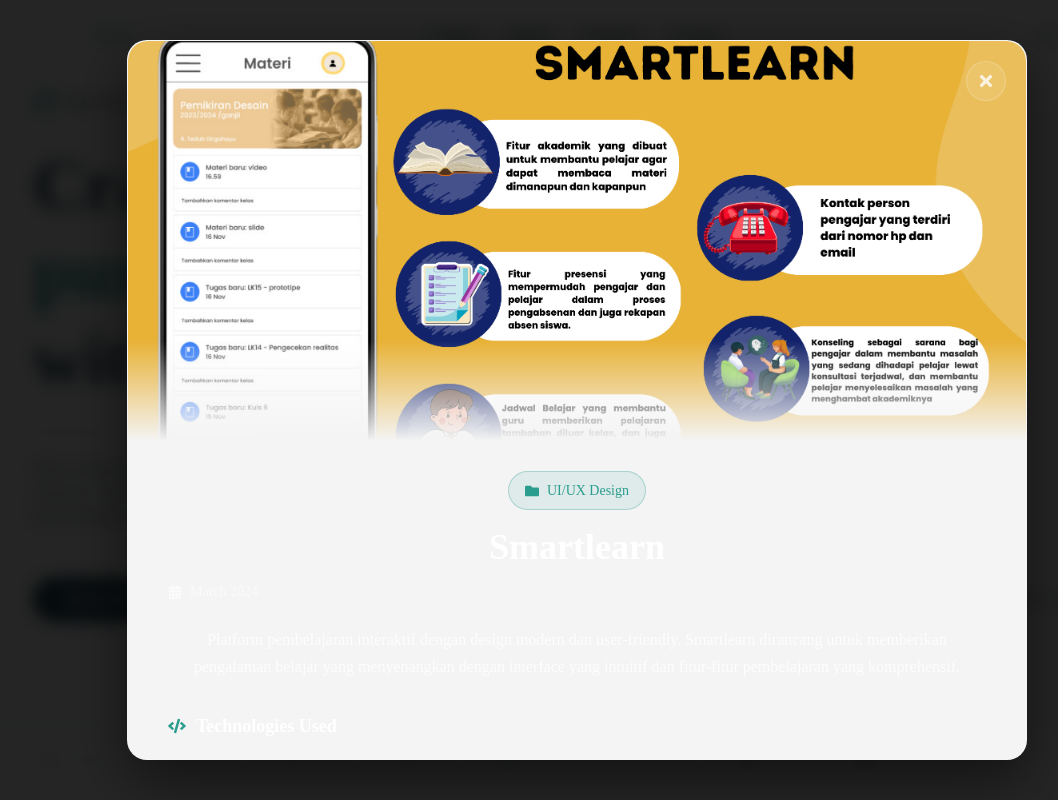
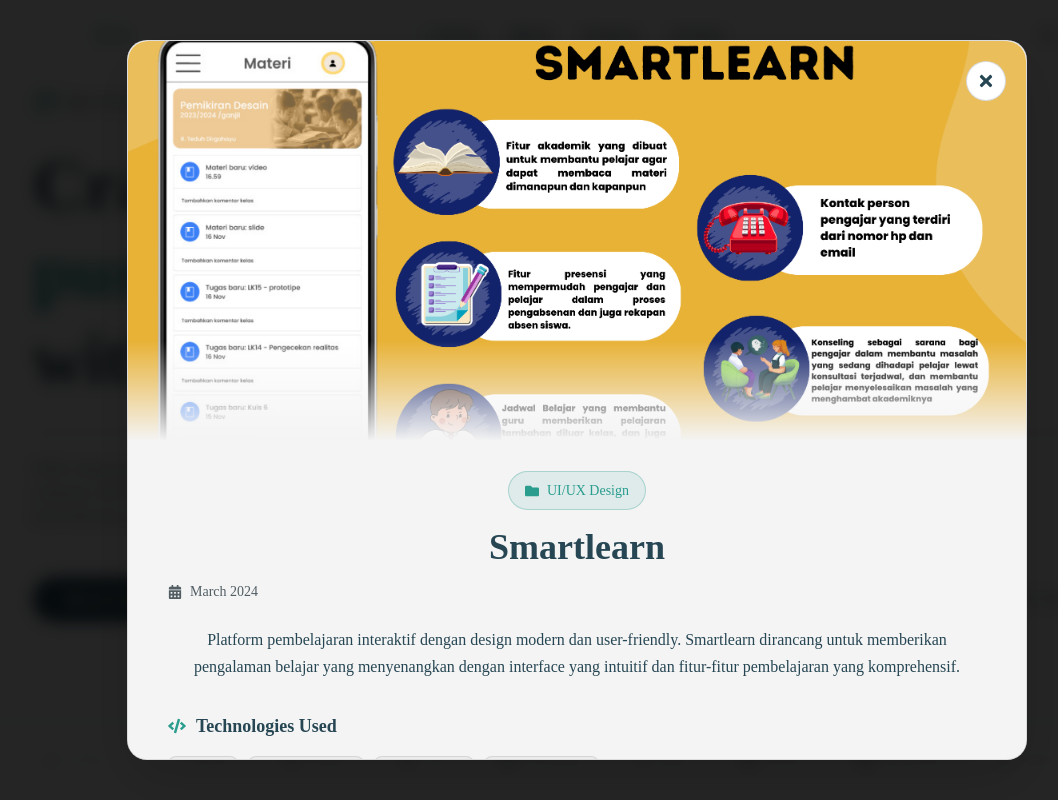
Before and after one commit to Fx-4/portfolio-website, a React (Vite) app: page / in a window 1280 px wide. Both pictures are taken after a click on the element "Smartlearn". Shown: the whole page, without its empty margins (63-1121 px from the left). Built offline with nearby package versions, Linux system fonts and the light colour scheme; no server answers.

Commit message:
fix: Update ProjectModal and focus-cards styles for improved theme consistency

```diff
--- a/src/styles/ProjectModal.css
+++ b/src/styles/ProjectModal.css
@@ -26,8 +26,8 @@
 }
 
 .project-modal-container {
-  background: var(--background, #0a0a0a);
-  border: 1px solid rgba(255, 255, 255, 0.1);
+  background: var(--background);
+  border: 1px solid var(--border-color, rgba(255, 255, 255, 0.1));
   border-radius: 20px;
   max-width: 900px;
   width: 100%;
@@ -36,6 +36,11 @@
   position: relative;
   animation: slideUp 0.4s cubic-bezier(0.16, 1, 0.3, 1);
   box-shadow: 0 20px 60px rgba(0, 0, 0, 0.5);
+}
+
+[data-theme="light"] .project-modal-container {
+  border: 1px solid rgba(0, 0, 0, 0.1);
+  box-shadow: 0 20px 60px rgba(0, 0, 0, 0.15);
 }
 
 @keyframes slideUp {
@@ -73,8 +78,8 @@
   position: absolute;
   top: 20px;
   right: 20px;
-  background: rgba(255, 255, 255, 0.1);
-  border: 1px solid rgba(255, 255, 255, 0.2);
+  background: var(--surface);
+  border: 1px solid var(--border-color, rgba(255, 255, 255, 0.2));
   border-radius: 50%;
   width: 40px;
   height: 40px;
@@ -84,15 +89,23 @@
   cursor: pointer;
   z-index: 10;
   transition: all 0.3s ease;
-  color: rgba(255, 255, 255, 0.8);
+  color: var(--text);
   font-size: 18px;
 }
 
+[data-theme="light"] .project-modal-close {
+  border: 1px solid rgba(0, 0, 0, 0.15);
+}
+
 .project-modal-close:hover {
-  background: rgba(255, 255, 255, 0.2);
-  border-color: rgba(255, 255, 255, 0.4);
+  background: var(--surface-hover, rgba(255, 255, 255, 0.2));
+  border-color: var(--brand-primary);
   transform: rotate(90deg);
-  color: white;
+  color: var(--brand-primary);
+}
+
+[data-theme="light"] .project-modal-close:hover {
+  background: rgba(0, 0, 0, 0.05);
 }
 
 /* Modal Content */
@@ -123,7 +136,7 @@
   left: 0;
   right: 0;
   height: 100px;
-  background: linear-gradient(to top, var(--background, #0a0a0a), transparent);
+  background: linear-gradient(to top, var(--background), transparent);
 }
 
 /* Project Details */
@@ -160,7 +173,7 @@
 .project-modal-title {
   font-size: clamp(28px, 4vw, 36px);
   font-weight: 700;
-  color: white;
+  color: var(--text);
   margin: 0 0 12px 0;
   line-height: 1.2;
 }
@@ -170,7 +183,7 @@
   display: flex;
   align-items: center;
   gap: 8px;
-  color: rgba(255, 255, 255, 0.6);
+  color: var(--text-muted);
   font-size: 14px;
   margin-bottom: 24px;
 }
@@ -181,7 +194,7 @@
 
 /* Description */
 .project-modal-description {
-  color: rgba(255, 255, 255, 0.8);
+  color: var(--text);
   font-size: 16px;
   line-height: 1.7;
   margin-bottom: 32px;
@@ -198,7 +211,7 @@
   gap: 10px;
   font-size: 18px;
   font-weight: 600;
-  color: white;
+  color: var(--text);
   margin: 0 0 16px 0;
 }
 
@@ -215,9 +228,9 @@
 }
 
 .project-modal-tech-tag {
-  background: rgba(255, 255, 255, 0.05);
-  border: 1px solid rgba(255, 255, 255, 0.1);
-  color: rgba(255, 255, 255, 0.9);
+  background: var(--surface);
+  border: 1px solid var(--border-color, rgba(255, 255, 255, 0.1));
+  color: var(--text);
   padding: 8px 16px;
   border-radius: 8px;
   font-size: 14px;
@@ -225,10 +238,19 @@
   transition: all 0.3s ease;
 }
 
+[data-theme="light"] .project-modal-tech-tag {
+  border: 1px solid rgba(0, 0, 0, 0.1);
+  background: rgba(0, 0, 0, 0.03);
+}
+
 .project-modal-tech-tag:hover {
-  background: rgba(255, 255, 255, 0.1);
-  border-color: rgba(255, 255, 255, 0.2);
+  background: var(--surface-hover);
+  border-color: var(--brand-primary);
   transform: translateY(-2px);
+}
+
+[data-theme="light"] .project-modal-tech-tag:hover {
+  background: rgba(0, 0, 0, 0.05);
 }
 
 /* Action Buttons */
@@ -261,16 +283,26 @@
 }
 
 .project-modal-button-github {
-  background: rgba(255, 255, 255, 0.1);
-  color: white;
-  border: 1px solid rgba(255, 255, 255, 0.2);
+  background: var(--surface);
+  color: var(--text);
+  border: 1px solid var(--border-color, rgba(255, 255, 255, 0.2));
+}
+
+[data-theme="light"] .project-modal-button-github {
+  background: rgba(0, 0, 0, 0.03);
+  border: 1px solid rgba(0, 0, 0, 0.15);
 }
 
 .project-modal-button-github:hover {
-  background: rgba(255, 255, 255, 0.15);
-  border-color: rgba(255, 255, 255, 0.3);
+  background: var(--surface-hover);
+  border-color: var(--brand-primary);
   transform: translateY(-2px);
   box-shadow: 0 8px 20px rgba(0, 0, 0, 0.3);
+}
+
+[data-theme="light"] .project-modal-button-github:hover {
+  background: rgba(0, 0, 0, 0.05);
+  box-shadow: 0 8px 20px rgba(0, 0, 0, 0.1);
 }
 
 .project-modal-button-demo {
--- a/src/styles/focus-cards.css
+++ b/src/styles/focus-cards.css
@@ -91,7 +91,7 @@
     border-radius: 0.375rem;
     /* Light theme: white text with dark background */
     color: white;
-    background: rgba(38, 70, 83, 0.85); /* --brand-primary-hover with opacity */
+    background: rgba(42, 157, 143, 0.9); /* Teal for light theme */
     backdrop-filter: blur(10px);
     box-shadow: 0 4px 12px rgba(0, 0, 0, 0.3);
     z-index: 1;
@@ -100,7 +100,7 @@
   /* Dark theme adjustment */
   [data-theme="dark"] .focus-card-title {
     color: white;
-    background: rgba(231, 111, 81, 0.85); /* --brand-primary (coral) with opacity */
+    background: rgba(231, 111, 81, 0.9); /* Coral for dark theme */
     backdrop-filter: blur(10px);
   }
 
```
